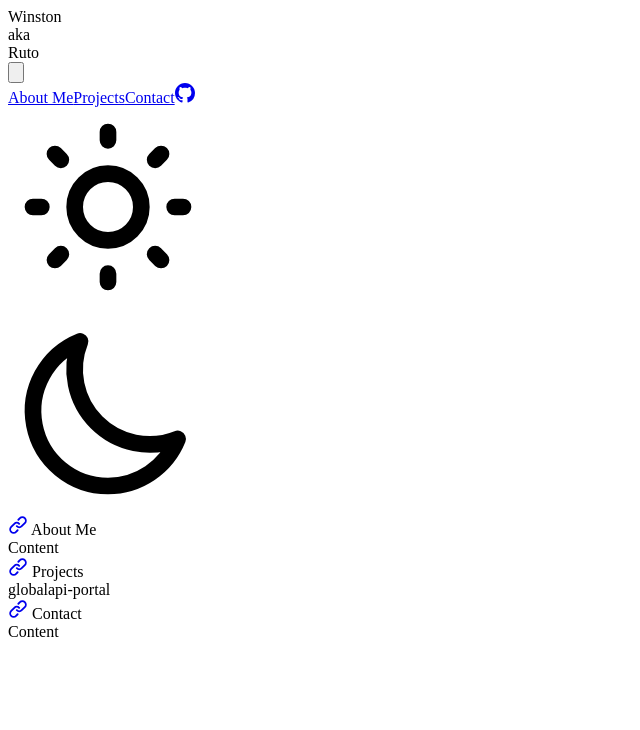
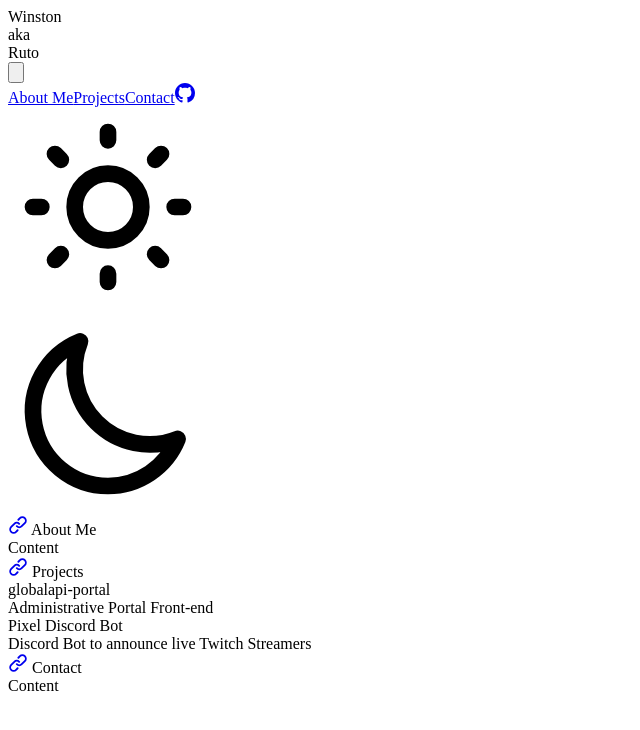
Before and after one commit to DevRuto/devruto.github.io, a Vue app: page / in a window 1280 px wide. Shown: the top 730 px of the page, without its empty margins (0-640 px from the left). Built offline with nearby package versions, Linux system fonts and the light colour scheme.

Commit message:
Add projects to Project component

```diff
--- a/src/App.vue
+++ b/src/App.vue
@@ -1,5 +1,5 @@
 <template>
-  <div id="app" class="text-black dark:text-white">
+  <div id="app" class="text-black dark:text-white transition">
     <Navbar />
     <div class="container flex flex-col space-y-12 mx-auto pt-6 p-4 z-0">
       <AboutMe id="AboutMe" />
--- a/src/components/Navbar.vue
+++ b/src/components/Navbar.vue
@@ -15,9 +15,9 @@
       <div
         :class="{ '-translate-y-60 sm:translate-y-0': collapse }"
         class="flex flex-col items-center sm:flex-row space-y-3 sm:space-y-0 sm:space-x-6 text-white px-4 transform transition-all ease-in-out duration-200 bg-gray-600 py-6 sm:py-4 z-40">
-        <a class="text-lg transition-colors hover:text-purple-200 focus:text-purple-400" href="#AboutMe" @click="collapse = true">About Me</a>
-        <a class="text-lg transition-colors hover:text-purple-200 focus:text-purple-400" href="#Projects" @click="collapse = true">Projects</a>
-        <a class="text-lg transition-colors hover:text-purple-200 focus:text-purple-400" href="#Contact" @click="collapse = true">Contact</a>
+        <a class="text-lg transition-colors hover:text-purple-400 focus:text-purple-500" href="#AboutMe" @click="collapse = true">About Me</a>
+        <a class="text-lg transition-colors hover:text-purple-400 focus:text-purple-500" href="#Projects" @click="collapse = true">Projects</a>
+        <a class="text-lg transition-colors hover:text-purple-400 focus:text-purple-500" href="#Contact" @click="collapse = true">Contact</a>
         <a class="transition-colors hover:text-purple-200 focus:text-purple-400" href="https://github.com/devruto">
           <svg xmlns="http://www.w3.org/2000/svg" viewBox="0 0 16 16" width="20" height="20"><path fill="currentColor" fill-rule="evenodd" d="M8 0C3.58 0 0 3.58 0 8c0 3.54 2.29 6.53 5.47 7.59.4.07.55-.17.55-.38 0-.19-.01-.82-.01-1.49-2.01.37-2.53-.49-2.69-.94-.09-.23-.48-.94-.82-1.13-.28-.15-.68-.52-.01-.53.63-.01 1.08.58 1.23.82.72 1.21 1.87.87 2.33.66.07-.52.28-.87.51-1.07-1.78-.2-3.64-.89-3.64-3.95 0-.87.31-1.59.82-2.15-.08-.2-.36-1.02.08-2.12 0 0 .67-.21 2.2.82.64-.18 1.32-.27 2-.27.68 0 1.36.09 2 .27 1.53-1.04 2.2-.82 2.2-.82.44 1.1.16 1.92.08 2.12.51.56.82 1.27.82 2.15 0 3.07-1.87 3.75-3.65 3.95.29.25.54.73.54 1.48 0 1.07-.01 1.93-.01 2.2 0 .21.15.46.55.38A8.013 8.013 0 0016 8c0-4.42-3.58-8-8-8z"></path></svg>
         </a>
--- a/src/components/Projects.vue
+++ b/src/components/Projects.vue
@@ -1,10 +1,10 @@
 <template>
   <div>
     <div
-      class="fixed h-full w-full md:h-2/3 md:w-2/3 md:mx-auto md:my-auto z-10 inset-0 pt-20 px-4 pb-4 transition transform duration-200 scale-0"
+      class="fixed h-2/3 md:h-1/2 w-full md:w-3/5 md:mx-auto my-auto overflow-hidden z-10 inset-0 pt-20 px-4 pb-4 transition transform duration-200 scale-0"
       :class="{ 'scale-100': selectedProject }"
       >
-      <div class="bg-gray-900 shadow-lg rounded h-full w-full mx-auto my-auto p-4">
+      <div class="relative bg-gray-100 dark:bg-gray-900 shadow-lg border-2 border-gray-700 overflow-y-auto rounded-lg h-full w-full mx-auto my-auto p-4">
         <div v-if="selectedProject" class="flex flex-col">
           <div class="flex flex-row justify-between items-center">
             <div class="text-3xl font-bold">{{ selectedProject.name }}</div>
@@ -14,9 +14,25 @@
               </svg>
             </button>
           </div>
-          <a class="text-blue-200" target="_blank" :href="selectedProject.link">{{ selectedProject.link }}</a>
-          <div>
-            content
+          <a class="text-blue-500 hover:underline" target="_blank" :href="selectedProject.link">{{ selectedProject.link }}</a>
+          <div class="flex flex-col sm:flex-row pt-4 justify-center sm:justify-start space-y-4 sm:space-y-0 space-x-0 sm:space-x-4">
+            <div class="flex flex-col border border-gray-700 rounded-lg p-4">
+              <div class="font-semibold mx-auto">Description</div>
+              <hr class="border-gray-600 pb-4" />
+              <div class="">
+                {{ selectedProject.shortDesc }}
+              </div>
+            </div>
+            <div class="flex flex-col border border-gray-700 rounded-lg p-4">
+              <div class="font-semibold mx-auto">Technologies</div>
+              <hr class="border-gray-600 pb-4" />
+              <div class="flex flex-col space-y-3">
+                <div v-for="tool of selectedProject.tools" :key="tool.name">
+                  <a class="text-blue-500 hover:underline" :href="tool.link" target="_blank">{{ tool.name }}</a>
+                  - {{ tool.desc }}
+                </div>
+              </div>
+            </div>
           </div>
         </div>
       </div>
@@ -27,13 +43,14 @@
       </a>
       Projects
     </div>
-    <div class="flex flex-col pt-4">
+    <div class="flex flex-col sm:flex-row space-y-4 sm:space-y-0 space-x-0 sm:space-x-4 pt-4">
       <div
-        class="border-2 rounded-lg border-gray-200 h-40 w-60 p-2 overflow-hidden cursor-pointer hover:bg-gray-700"
+        class="relative bg-gray-200 dark:bg-gray-700 border-2 rounded-lg border-gray-500 h-40 w-60 p-2 overflow-hidden cursor-pointer hover:bg-gray-300 dark:hover:bg-gray-600"
         v-for="project of projects"
         @click="selectProject(project)"
         :key="project.name">
-        <div class="text-xl font-bold">{{ project.name }}</div>
+        <div class="text-xl font-bold text-gray-800 dark:text-gray-200">{{ project.name }}</div>
+        <div class="text-sm text-gray-800 dark:text-gray-200">{{ project.shortDesc }}</div>
       </div>
     </div>
   </div>
@@ -48,6 +65,7 @@ export default {
         {
           name: 'globalapi-portal',
           link: 'https://bitbucket.org/kztimerglobalteam/globalapi-portal',
+          language: 'javascript',
           shortDesc: 'Administrative Portal Front-end',
           tools: [
             {
@@ -67,6 +85,24 @@ export default {
             },
           ],
         },
+        {
+          name: 'Pixel Discord Bot',
+          link: 'https://gitlab.com/Ruto/pixel-discord-bot',
+          language: 'C#',
+          shortDesc: 'Discord Bot to announce live Twitch Streamers',
+          tools: [
+            {
+              name: '.NET 5',
+              link: 'https://docs.microsoft.com/en-us/dotnet/core/dotnet-five',
+              desc: '.NET Framework',
+            },
+            {
+              name: 'NLog',
+              link: 'https://nlog-project.org/',
+              desc: 'Logging Framework for .NET',
+            },
+          ],
+        },
       ],
     };
   },
```
